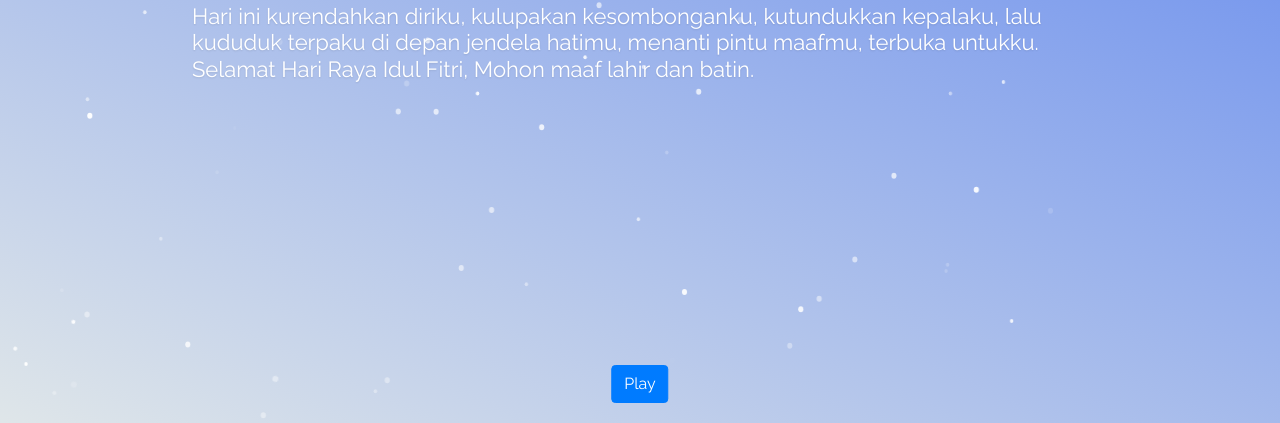
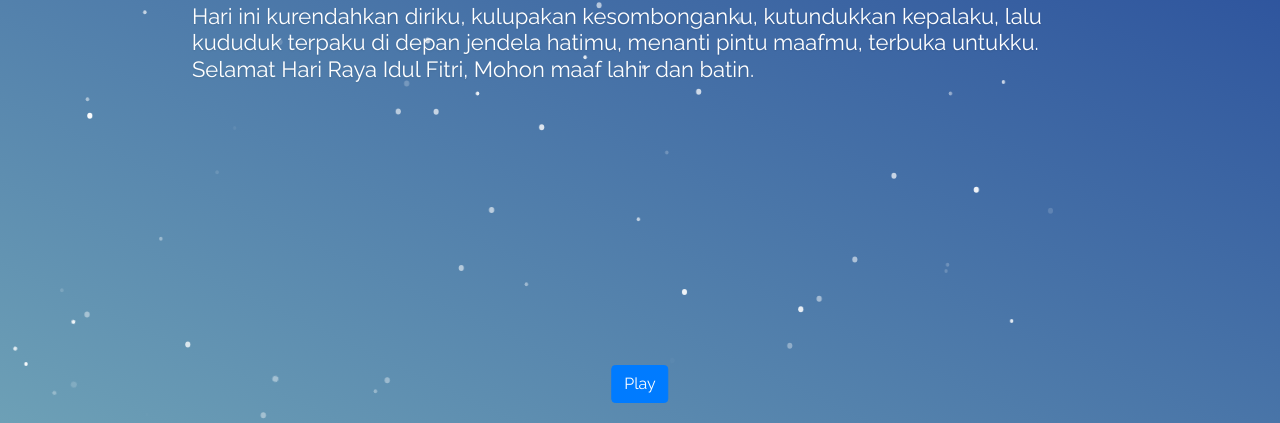
Before and after one commit to GhoziTech/idulfitri, a plain HTML site: page index.html in a window 1280 px wide. Shown: the part 377-800 px from the top of the page. Drawn offline with nearby package versions, Linux system fonts and the light colour scheme.

Commit message:
Update style.css

```diff
--- a/style.css
+++ b/style.css
@@ -5,7 +5,7 @@ html,body {
     height:100%;
     position:absolute;
     color: white;
-    background: linear-gradient(25deg,#dfe6e9,#557eef);
+    background: linear-gradient(25deg,#6da0b6,#183a95);
     text-shadow: 0px 1px 2px rgba(0,0,0,0.1);
   }
   .container  {
```
